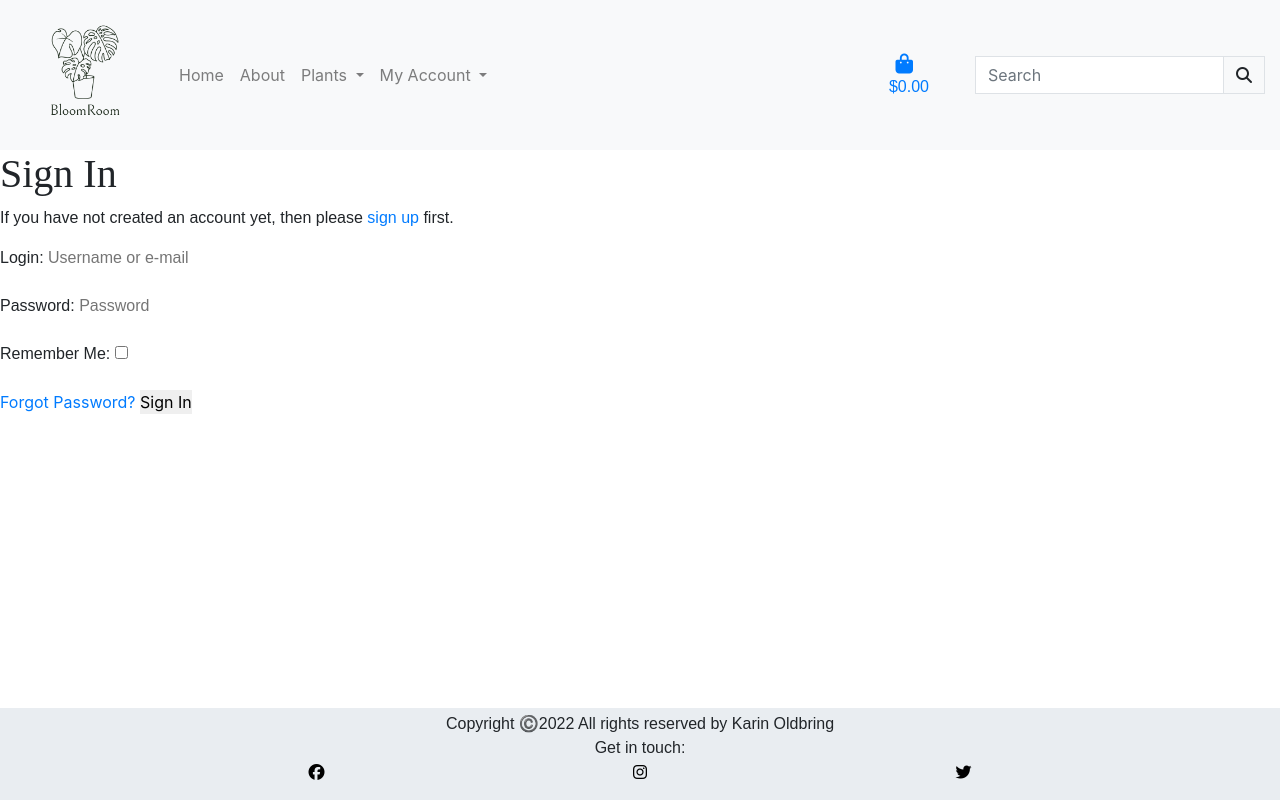
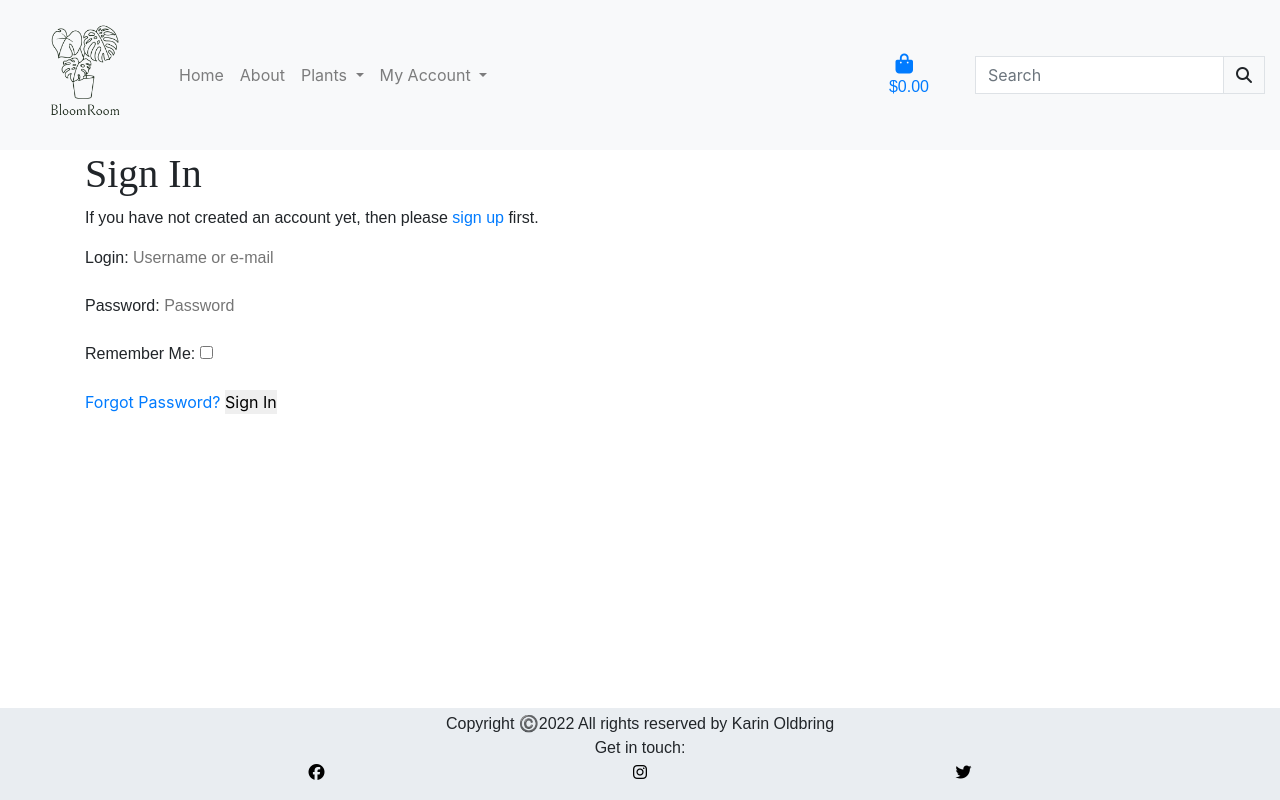
Before and after one commit to KarinOldbring/bloomroom, a Django app: page /accounts/login/ in a window 1280 px wide. Run offline with Django 3.2, Linux system fonts and the light colour scheme; some libraries are stand-ins or nearby versions.

Commit message:
Add styling to login.html

```diff
--- a/templates/allauth/account/login.html
+++ b/templates/allauth/account/login.html
@@ -7,6 +7,9 @@
 
 {% block content %}
 <div class="overlay"></div>
+<div class="container">
+  <div class="row">
+    <div class="col">
       <h1>{% trans "Sign In" %}</h1>
 
       {% get_providers as socialaccount_providers %}
@@ -42,5 +45,8 @@ for a {{ site_name }} account and sign in below:{% endblocktrans %}</p>
         <a class="button secondaryAction" href="{% url 'account_reset_password' %}">{% trans "Forgot Password?" %}</a>
         <button class="primaryAction" type="submit">{% trans "Sign In" %}</button>
       </form>
+    </div>
+  </div>
+</div>
 
 {% endblock %}
--- a/templates/allauth/account/signup.html
+++ b/templates/allauth/account/signup.html
@@ -23,7 +23,9 @@
         <button type="submit">{% trans "Sign Up" %} &raquo;</button>
       </form>
 
-      {% endblock %}
+
     </div>
   </div>
 </div>
+
+{% endblock %}
```
Lines whose indentation alone changed are shown as unchanged.
